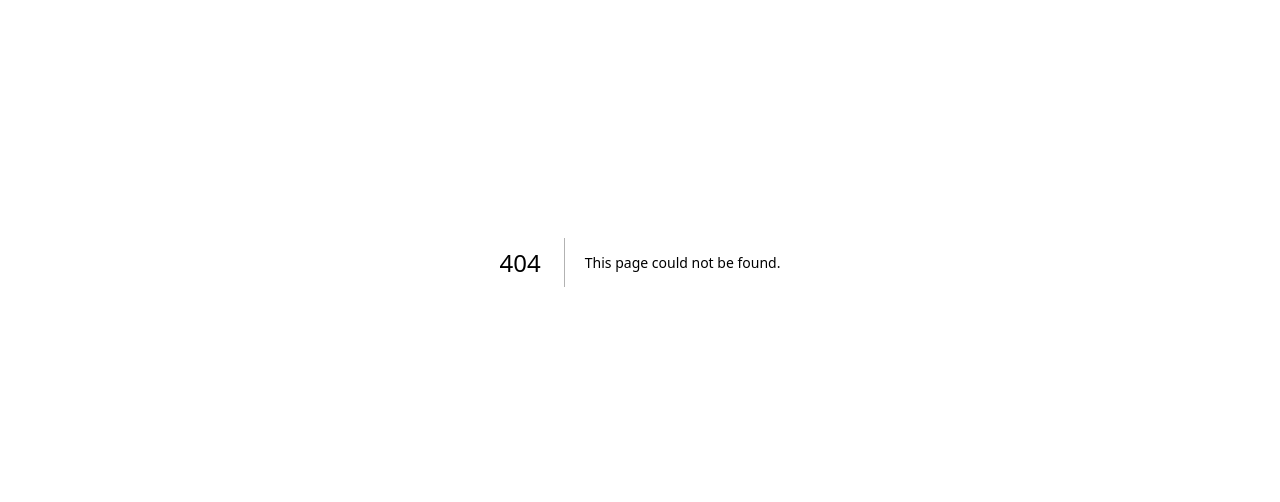
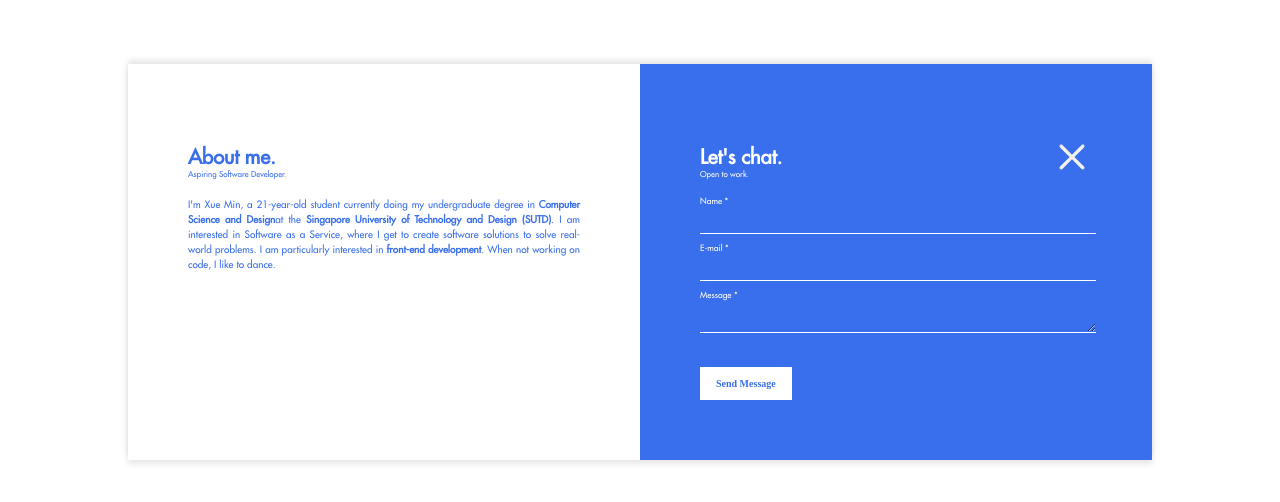
Before and after one commit to xueminzzz/My-Portfolio-Website, a Next.js app: page /about-me in a window 1280 px wide. Before the commit this address had no page. Shown: the part 138-640 px from the top of the page. Built offline with nearby package versions, Linux system fonts and the light colour scheme.

Commit message:
about-me

```diff
--- /dev/null
+++ b/app/about-me/page.js
@@ -0,0 +1,47 @@
+import styles from './page.module.css';
+
+export default function AboutMe() {
+    return (
+        <body className={styles["main-container"]}>
+            <div className={styles["parent-container"]}>
+                <div className={`${styles["child-container"]} ${styles["container-light"]}`}>
+                    <p className={styles["title"]}>About me.</p>
+                    <p className={styles["description"]}>Aspiring Software Developer.</p>
+                    <p className={styles["about-me-content"]}>
+                        I'm Xue Min, a 21-year-old student currently doing my undergraduate degree in <strong>Computer Science
+                            and
+                            Design</strong>
+                        at the <a className={styles["link"]}href="https://www.sutd.edu.sg/" target="_blank">Singapore University of Technology and Design
+                            (SUTD)</a>. I am
+                        interested in Software as a Service, where I get to create software solutions to solve real-world
+                        problems.
+                        I am
+                        particularly interested in <strong>front-end development</strong>. When not working
+                        on code, I like to dance.
+                    </p>
+                </div>
+                <div className={`${styles["child-container"]} ${styles["container-dark"]}`}>
+                    <div className={styles["container-dark-top"]}>
+                        <p className={styles["title"]}>Let's chat.</p>
+                        <button className={styles["close-button"]}></button>
+                    </div>
+                    <p className={styles["description"]}>Open to work.</p>
+                    <div>
+                        <p className={styles["form"]}>Name *</p>
+                        <input type="text" className={styles["line-input"]} alt="input name" required></input>
+                    </div>
+                    <div>
+                        <p className={styles["form"]}>E-mail *</p>
+                        <input type="text" className={styles["line-input"]} alt="input email" required></input>
+                    </div>
+                    <div>
+                        <p className={styles["form"]}>Message *</p>
+                        <textarea className={styles["line-input"]} alt="input message" required></textarea>
+                    </div>
+                    <button className={styles["submit-button"]}>Send Message</button>
+                </div>
+            </div>
+        </body>
+
+    );
+}
--- /dev/null
+++ b/app/about-me/page.module.css
@@ -0,0 +1,154 @@
+.main-container {
+    display: flex;
+    justify-content: center;
+    align-items: center;
+    height: 100vh;
+    margin: 0;
+    overflow: hidden;
+    background-color: #ffffff;
+}
+
+.parent-container {
+    display: flex;
+    width: 50%;
+    height: auto;
+    box-shadow: 0px -4px 6px rgba(0, 0, 0, 0.1), 0px 4px 6px rgba(0, 0, 0, 0.1);
+}
+
+.child-container {
+    display: flex;
+    flex-direction: column;
+    padding: 60px;
+    height: 100%;
+    width: 100%;
+
+}
+
+.container-light {
+    background-color: #ffffff;
+    color: #396FED;
+}
+
+.container-dark {
+    background: #396FED;
+    color: #ffffff;
+}
+
+.title {
+    font-size: 2rem;
+    font-weight: bold;
+}
+
+.description {
+    margin-top: -20px;
+    font-size: 0.8rem;
+}
+
+.about-me-content {
+    text-align: justify;
+    font-size: 1rem;
+    line-height: 1.5;
+}
+
+.link {
+    text-decoration: none;
+    font-weight: bold;
+    color: #396FED;
+}
+
+.container-dark-top {
+    display: flex;
+    justify-content: space-between;
+    align-items: center;
+}
+
+.close-button {
+    background: url(/close-button.svg) left top no-repeat;
+    background-size: contain;
+    width: 40px;
+    height: 40px;
+    background-color: transparent;
+    border: none;
+}
+
+.line-input {
+    border: none;
+    border-bottom: 1px solid #ffffff;
+    background-color: transparent;
+    width: 100%;
+    outline: none;
+    transition: border-color 0.3s ease;
+    color: #ffffff;
+    font-size: 0.85rem;
+    font-family: 'Times New Roman', Times, serif;
+}
+
+.line-input:hover {
+    border-bottom: 2px solid #ffffff;
+}
+
+.form {
+    font-size: 0.85rem;
+}
+
+.line-input-message {
+    height: 40px;
+}
+
+.submit-button {
+    width: fit-content;
+    margin-top: 30px;
+    font-size: 1rem;
+    padding: 10px 15px;
+    border: none;
+    background: #ffffff;
+    color: #396FED;
+    font-weight: bold;
+    border: 1px solid white;
+    font-family: 'Times New Roman', Times, serif;
+}
+
+@media screen and (max-width: 100em) {
+
+    .parent-container {
+        width: 60%;
+    }
+
+}
+
+@media screen and (max-width: 90em) {
+
+    .parent-container {
+        width: 70%;
+    }
+
+}
+
+@media screen and (max-width: 80em) {
+
+    .parent-container {
+        width: 80%;
+    }
+
+}
+
+@media screen and (max-width: 62.5em) {
+
+    .main-container {
+        overflow: auto;
+    }
+
+    .parent-container {
+        flex-direction: column;
+        align-items: center;
+        box-shadow: none;
+        height: 100%;
+        width: 100%;
+    }
+
+    .child-container {
+        padding: 50px;
+        width: 90%;
+    }
+
+}
--- /dev/null
+++ b/components/about-me/about-me.module.css
@@ -0,0 +1,5 @@
+.container {
+    height: 500px;
+    width: 500px;
+    background-color: aqua;
+}
```
Also changed, not shown: components/about-me/about-me.js (added, +11 -0 lines), components/header/header.js (+7 -1 lines), public/close-button.svg (added).
